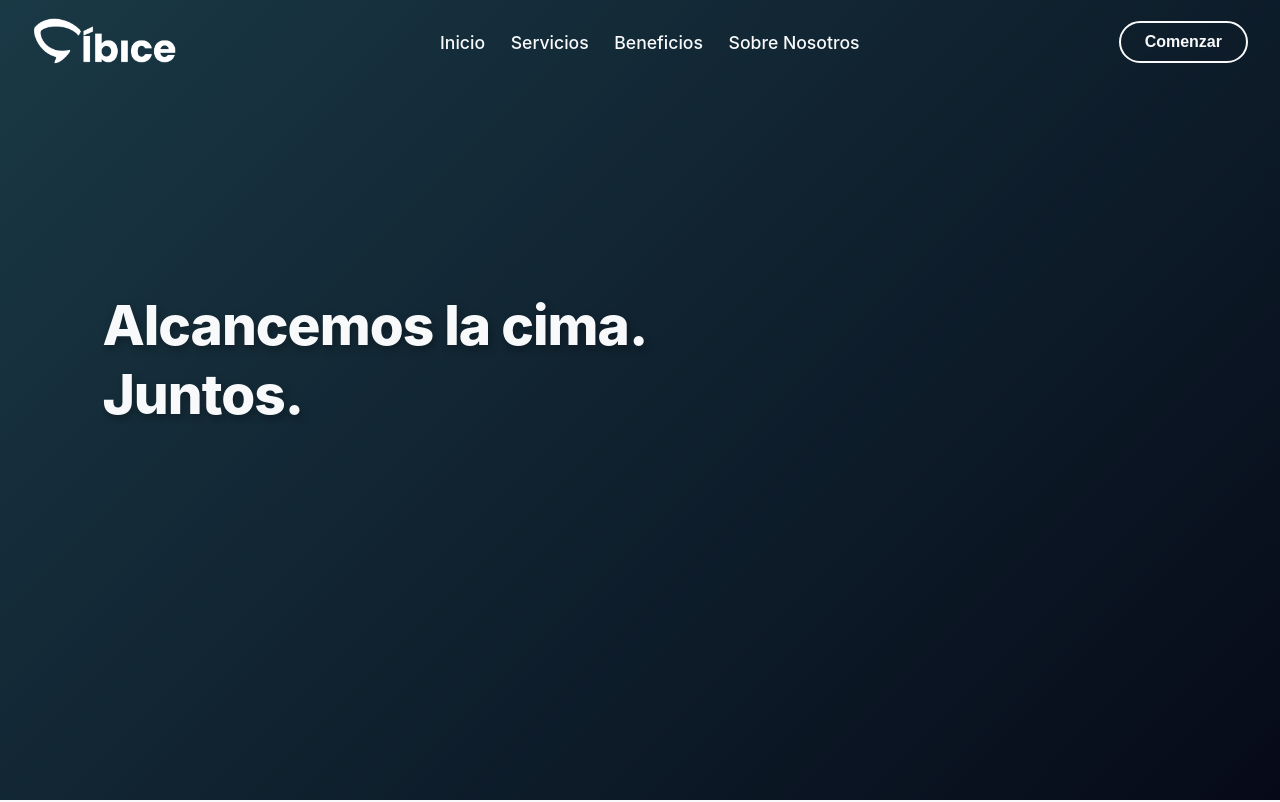
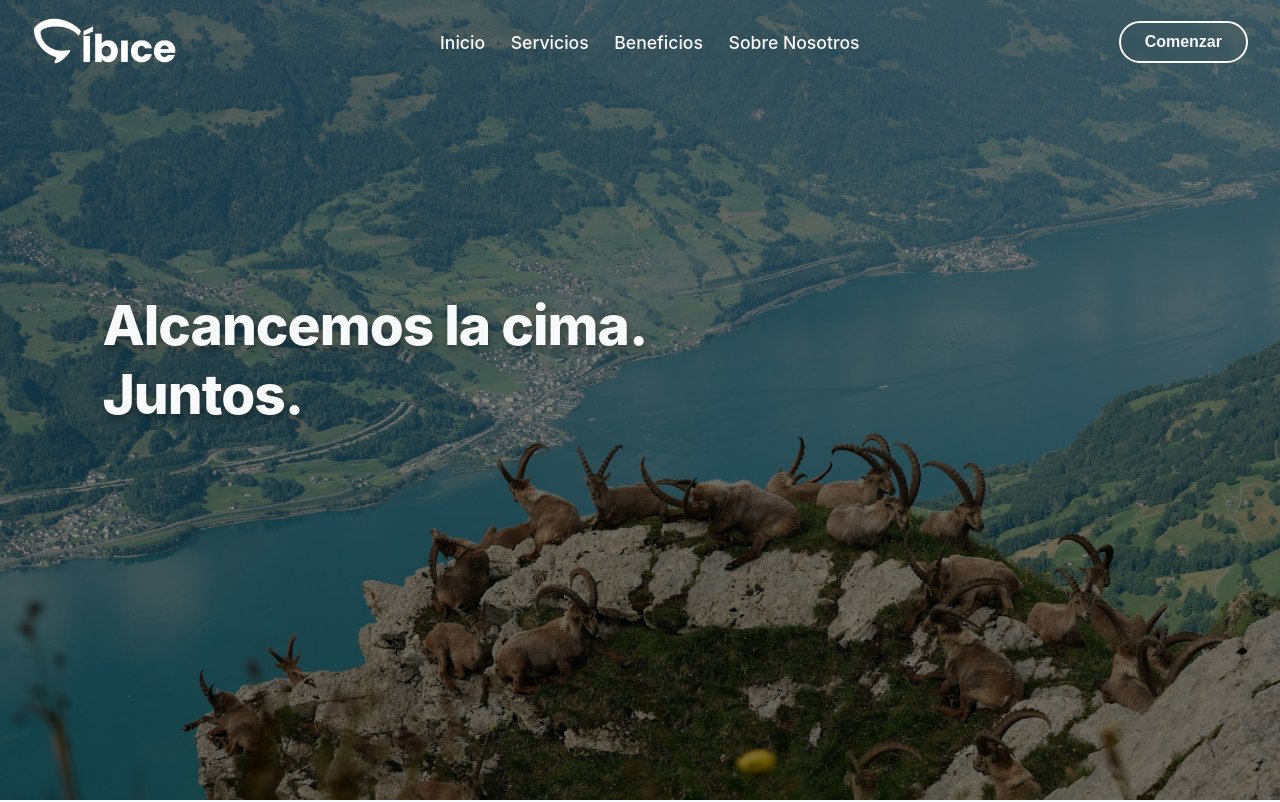
Before and after one commit to tobiasderene/ibice, a React (Create React App) app: page / in a window 1280 px wide. Shown: the top 802 px of the page. Built offline with nearby package versions, Linux system fonts and the light colour scheme.

Commit message:
Update Hero.css

```diff
--- a/src/styles/Hero.css
+++ b/src/styles/Hero.css
@@ -34,18 +34,18 @@
   to { transform: rotate(360deg); }
 }
 
-/* 👇 ESTÁTICO - igual que tu CTA */
+/* 👇 Background dentro del contenedor */
 .hero-background {
-  position: fixed;
+  position: absolute;
   top: 0;
   left: 0;
   width: 100%;
-  height: 100vh;
+  height: 100%;
   background-size: cover;
   background-position: center;
   background-repeat: no-repeat;
-  z-index: -1; /* 👈 detrás de todo */
-  opacity: 1;
+  z-index: 1;
+  opacity: 0;
   transition: opacity 1s ease;
   pointer-events: none;
 }
@@ -94,7 +94,6 @@
   overflow-wrap: break-word;
 }
 
-/* Estado inicial */
 .hero-slogan.first {
   font-size: clamp(15px, 7vw, 55px);
   color: #F8F9FA;
```
